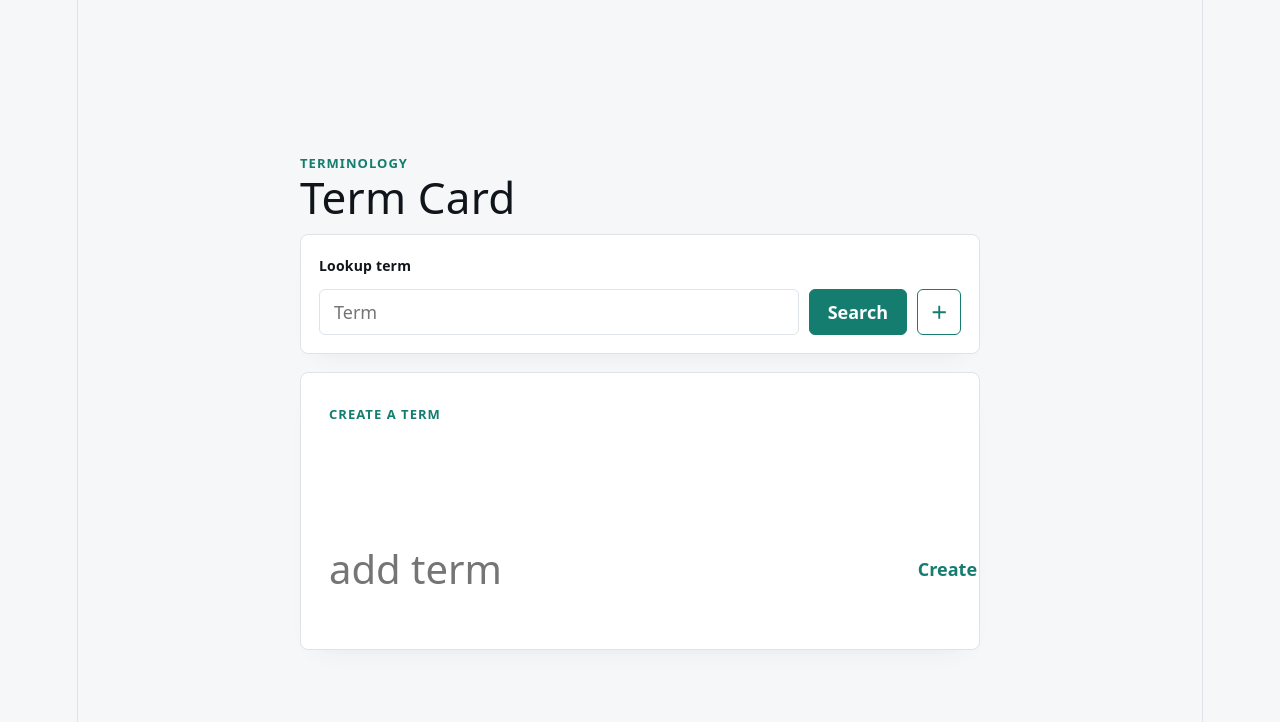
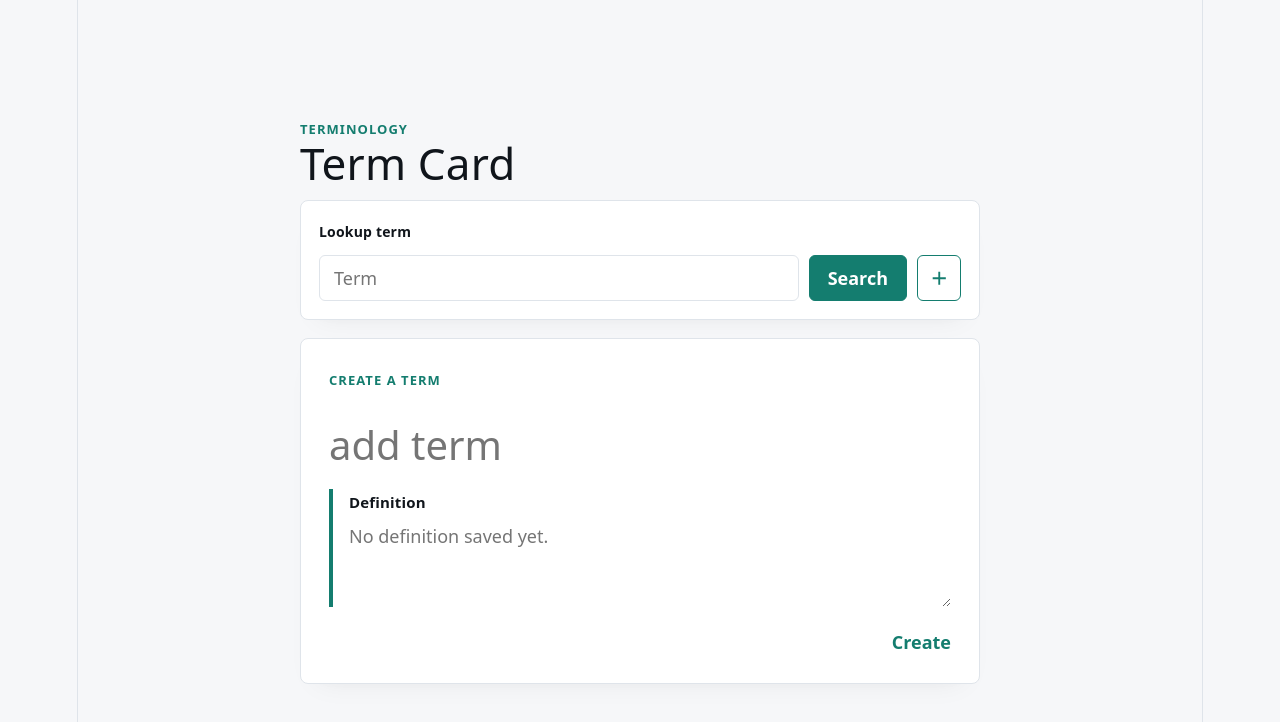
Before and after one commit to lycho33/Terminology, a React (Vite) app in the folder frontend/: page / in a window 1280 px wide. Both pictures are taken after a click on the button "Create term". Shown: the top 722 px of the page. Built offline with nearby package versions, Linux system fonts and the light colour scheme.

Commit message:
update definition on CREATE/PATCH on frontend

```diff
--- a/frontend/src/App.css
+++ b/frontend/src/App.css
@@ -250,6 +250,30 @@
   width: 100%;
 }
 
+.term-card__edit-form {
+  display: grid;
+  gap: 22px;
+  width: 100%;
+}
+
+.term-card__edit-title-row {
+  align-items: center;
+  display: flex;
+  gap: clamp(0.5rem, 1vi, 0.875rem);
+  width: 100%;
+}
+
+.term-card__create-form {
+  display: grid;
+  gap: 22px;
+  width: 100%;
+}
+
+.term-card__create-fields {
+  display: grid;
+  gap: 22px;
+}
+
 .term-card__update-input {
   background: transparent;
   border: 0;
@@ -264,8 +288,45 @@
   padding: 0;
 }
 
+.term-card__definition-editor {
+  border-left: 4px solid var(--accent);
+  display: grid;
+  gap: 8px;
+  padding-left: 16px;
+}
+
+.term-card__definition-label {
+  color: var(--text-h);
+  font-size: 15px;
+  font-weight: 700;
+}
+
+.term-card__definition-input {
+  background: transparent;
+  border: 0;
+  border-radius: 4px;
+  caret-color: var(--accent);
+  color: var(--text-h);
+  font: inherit;
+  line-height: 1.45;
+  min-height: 84px;
+  padding: 0;
+  resize: vertical;
+  width: 100%;
+}
+
+.term-card__definition-input:focus-visible {
+  outline: 3px solid var(--accent-bg);
+  outline-offset: 4px;
+}
+
 .term-card__update-input:focus-visible {
   outline: 0;
+}
+
+.term-card__create-actions {
+  display: flex;
+  justify-content: flex-end;
 }
 
 .term-card__update-button {
@@ -419,8 +480,17 @@
     flex-direction: column;
   }
 
+  .term-card__edit-title-row {
+    align-items: flex-start;
+    flex-direction: column;
+  }
+
   .term-card__update-input {
     font-size: 32px;
     width: 100%;
   }
+
+  .term-card__create-actions {
+    justify-content: flex-start;
+  }
 }
--- a/frontend/src/actions.tsx
+++ b/frontend/src/actions.tsx
@@ -18,14 +18,18 @@ export const getTerm = async (termName: string): Promise<Term> => {
   return await response.json();
 };
 
-export const createTerm = async (termName: string): Promise<Term> => {
+export const createTerm = async (term: {
+  name: string;
+  definition?: string;
+}): Promise<Term> => {
   const response = await fetch(`http://localhost:8000/terms/`, {
     method: "POST",
     headers: {
       "Content-Type": "application/json",
     },
     body: JSON.stringify({
-      name: termName,
+      name: term.name,
+      definition: term.definition,
     }),
   });
 
@@ -48,6 +52,7 @@ export const updateTerm = async (
       },
       body: JSON.stringify({
         name: termInputs.newTerm,
+        definition: termInputs.definition,
       }),
     },
   );
--- a/frontend/src/context.tsx
+++ b/frontend/src/context.tsx
@@ -24,7 +24,7 @@ export type TermContextValue = {
     };
   };
   create: {
-    createTerm: (term: string) => void;
+    createTerm: (term: Term) => void;
     status: CreateStatusEnum;
     setStatus: (status: CreateStatusEnum) => void;
   };
--- a/frontend/src/hooks.tsx
+++ b/frontend/src/hooks.tsx
@@ -23,24 +23,29 @@ export const useFetchTerm = (
 export type UpdateTermInput = {
   term: string;
   newTerm: string;
+  definition?: string;
 };
 
 export const useUpdateTerm = () => {
   const queryClient = useQueryClient();
 
   return useMutation({
-    mutationFn: (terms: UpdateTermInput) => updateTerm(terms),
+    mutationFn: (term: UpdateTermInput) => updateTerm(term),
     onSuccess: () => {
       queryClient.invalidateQueries({ queryKey: ["terms"] }); // Invalidate cache to refetch
     },
   });
 };
 
+export type CreateTermInput = {
+  name: string;
+  definition?: string;
+};
 export const useCreateTerm = () => {
   const queryClient = useQueryClient();
 
   return useMutation({
-    mutationFn: (newTerm: string) => createTerm(newTerm),
+    mutationFn: (term: CreateTermInput) => createTerm(term),
     onSuccess: () => {
       queryClient.invalidateQueries({ queryKey: ["terms"] });
     },
--- a/frontend/src/terms/Term.tsx
+++ b/frontend/src/terms/Term.tsx
@@ -59,45 +59,78 @@ export const CreateTermForm = () => {
   const { setTerm } = term;
 
   const [newTerm, setNewTerm] = useState<string>("");
+  const [newDefinition, setNewDefinition] = useState<string>("");
 
-  const handleChange = (e: React.ChangeEvent<HTMLInputElement>) => {
+  const handleTermChange = (e: React.ChangeEvent<HTMLInputElement>) => {
     setNewTerm(e.target.value);
   };
+
+  const handleDefinitionChange = (
+    e: React.ChangeEvent<HTMLTextAreaElement>,
+  ) => {
+    setNewDefinition(e.target.value);
+  };
+
   const handleSubmit = (e: React.FormEvent<HTMLFormElement>) => {
     e.preventDefault();
     const nextTerm = newTerm.trim();
+    const nextDefinition = newDefinition.trim();
 
     if (nextTerm) {
       create.setStatus("pending");
-      create.createTerm(nextTerm);
+      create.createTerm({
+        name: nextTerm,
+        definition: nextDefinition || undefined,
+      });
       setTerm(nextTerm);
       create.setStatus("complete");
     }
   };
 
   return (
-    <form className="term-card__update-form" onSubmit={handleSubmit}>
+    <form className="term-card__create-form" onSubmit={handleSubmit}>
+      <div className="term-card__create-fields">
         <input
           className="term-card__update-input"
-        id="term"
+          id="create-term"
           type="text"
           name="term"
           value={newTerm}
-        onChange={handleChange}
+          onChange={handleTermChange}
           placeholder="add term"
         />
+        <div className="term-card__definition-editor">
+          <label className="term-card__definition-label" htmlFor="definition">
+            Definition
+          </label>
+          <textarea
+            className="term-card__definition-input"
+            id="definition"
+            name="definition"
+            value={newDefinition}
+            onChange={handleDefinitionChange}
+            placeholder="No definition saved yet."
+            rows={3}
+          />
+        </div>
+      </div>
+      <div className="term-card__create-actions">
         <button className="term-card__update-button" type="submit">
           Create
         </button>
+      </div>
     </form>
   );
 };
 
 const UpdateTermForm = ({ onEditMode }: UpdateFormProps) => {
   const { term } = useTermContext();
-  const { name, setTerm, update } = term;
+  const { name, get, setTerm, update } = term;
 
   const [newTerm, setNewTerm] = useState<string>(name);
+  const [newDefinition, setNewDefinition] = useState<string>(
+    get.term?.definition ?? "",
+  );
   const inputRef = useRef<HTMLInputElement>(null); // refers to the input field
 
   useEffect(() => {
@@ -111,22 +144,34 @@ const UpdateTermForm = ({ onEditMode }: UpdateFormProps) => {
     input.setSelectionRange(input.value.length, input.value.length); // moves the cursor only within the range of the term
   }, []);
 
-  const handleChange = (e: React.ChangeEvent<HTMLInputElement>) => {
+  const handleTermChange = (e: React.ChangeEvent<HTMLInputElement>) => {
     setNewTerm(e.target.value);
+  };
+
+  const handleDefinitionChange = (
+    e: React.ChangeEvent<HTMLTextAreaElement>,
+  ) => {
+    setNewDefinition(e.target.value);
   };
 
   const handleSubmit = (e: React.FormEvent<HTMLFormElement>) => {
     e.preventDefault();
     const nextTerm = newTerm.trim();
+    const nextDefinition = newDefinition.trim();
 
     if (nextTerm) {
-      update.updateTerm({ term: name, newTerm: nextTerm });
+      update.updateTerm({
+        term: name,
+        newTerm: nextTerm,
+        definition: nextDefinition || undefined,
+      });
       setTerm(nextTerm);
     }
   };
 
   return (
-    <form className="term-card__update-form" onSubmit={handleSubmit}>
+    <form className="term-card__edit-form" onSubmit={handleSubmit}>
+      <div className="term-card__edit-title-row">
         <input
           className="term-card__update-input"
           id="term"
@@ -134,13 +179,35 @@ const UpdateTermForm = ({ onEditMode }: UpdateFormProps) => {
           type="text"
           name="term"
           value={newTerm}
-        onChange={handleChange}
+          onChange={handleTermChange}
           placeholder="update term"
         />
         <button className="term-card__update-button" type="submit">
           Update
         </button>
-      <VscChromeClose onClick={() => onEditMode(false)} />
+        <button
+          aria-label="Cancel update"
+          className="term-card__icon-button"
+          type="button"
+          onClick={() => onEditMode(false)}
+        >
+          <VscChromeClose aria-hidden="true" />
+        </button>
+      </div>
+      <div className="term-card__definition-editor">
+        <label className="term-card__definition-label" htmlFor="definition">
+          Definition
+        </label>
+        <textarea
+          className="term-card__definition-input"
+          id="definition"
+          name="definition"
+          value={newDefinition}
+          onChange={handleDefinitionChange}
+          placeholder="No definition saved yet."
+          rows={3}
+        />
+      </div>
     </form>
   );
 };
@@ -245,9 +312,11 @@ export const TermCard = () => {
           <span>Term</span>
           <span>Glossary</span>
         </div>
+        {isEdit && !update.isSuccess ? (
+          <UpdateTermForm onEditMode={setIsEdit} />
+        ) : (
+          <>
             <div className="term-card__title-row">
-          {!isEdit || update.isSuccess ? (
-            <>
               <h2>{dataTerm?.name}</h2>
               <button
                 aria-label={`Edit ${dataTerm?.name}`}
@@ -266,11 +335,14 @@ export const TermCard = () => {
               >
                 <FiMinus aria-hidden="true" />
               </button>
+            </div>
+
+            <div className="term-card__section">
+              <h3>Definition</h3>
+              <p>{dataTerm?.definition ?? "No definition saved yet."}</p>
+            </div>
           </>
-          ) : (
-            <UpdateTermForm onEditMode={setIsEdit} />
         )}
-        </div>
 
         {isDeleteModalOpen && dataTerm && (
           <DeleteModal
@@ -281,11 +353,6 @@ export const TermCard = () => {
             isDeleting={isDeletePending}
           />
         )}
-
-        <div className="term-card__section">
-          <h3>Definition</h3>
-          <p>{dataTerm?.definition ?? "No definition saved yet."}</p>
-        </div>
 
         <div className="term-card__meta" aria-label="Term details">
           <div>
```
Lines whose indentation alone changed are shown as unchanged.
